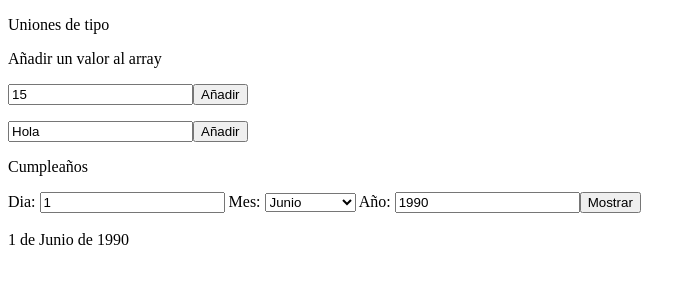
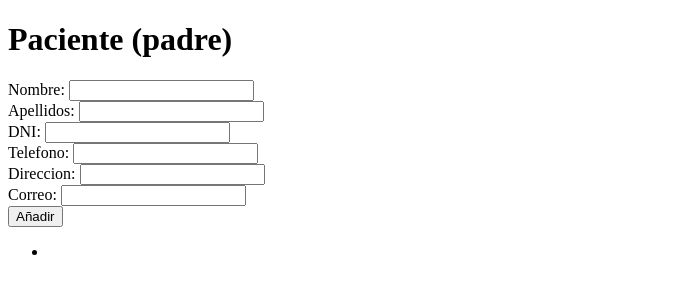
Before and after one commit to Xarli11/angular_01, an Angular app in the folder fundamentosTS/: page / in a window 1280 px wide. Both pictures are taken after a click on the button "Añadir". Shown: the top 300 px of the page, without its empty margins (0-696 px from the left). Built offline with nearby package versions, Linux system fonts and the light colour scheme.

Commit message:
Output Padre Hijo

```diff
--- /dev/null
+++ b/fundamentosTS/src/app/_modelo/paciente.ts
@@ -0,0 +1,57 @@
+export class Paciente{
+  private _nombre: string;
+  private _apellidos: string;
+  private _dni: string;
+  private _telefono: string;
+  private _direccion: string;
+  private _correo: string;
+
+  constructor(nombre: string, apellidos: string, dni: string, telefono: string, direccion: string, correo: string){
+    this._nombre = nombre;
+    this._apellidos = apellidos;
+    this._dni = dni;
+    this._telefono = telefono;
+    this._direccion = direccion;
+    this._correo = correo;
+  }
+
+  get nombre(): string{
+    return this._nombre;
+  }
+  set nombre(nombre: string){
+    this._nombre = nombre;
+  }
+  public get apellidos(): string {
+    return this._apellidos;
+  }
+  public set apellidos(value: string) {
+    this._apellidos = value;
+  }
+  public get dni(): string {
+    return this._dni;
+  }
+  public set dni(value: string) {
+    this._dni = value;
+  }
+  public get telefono(): string {
+    return this._telefono;
+  }
+  public set telefono(value: string) {
+    this._telefono = value;
+  }
+  public get direccion(): string {
+    return this._direccion;
+  }
+  public set direccion(value: string) {
+    this._direccion = value;
+  }
+  public get correo(): string {
+    return this._correo;
+  }
+  public set correo(value: string) {
+    this._correo = value;
+  }
+  public toString(): string{
+    return "Nombre: "+this._nombre+" Apellidos: "+this._apellidos+" DNI: "+this._dni+" Telefono: "+this._telefono+" Direccion: "+this._direccion+" Correo: "+this._correo;
+  }
+}
--- a/fundamentosTS/src/app/app.component.html
+++ b/fundamentosTS/src/app/app.component.html
@@ -1,2 +1,5 @@
-<app-arrays></app-arrays>
-<app-union></app-union>
+<!-- <app-arrays></app-arrays>
+<app-union></app-union> -->
+<app-paciente-padre>
+  <app-paciente-hijo></app-paciente-hijo>
+</app-paciente-padre>
--- a/fundamentosTS/src/app/app.module.ts
+++ b/fundamentosTS/src/app/app.module.ts
@@ -5,12 +5,16 @@ import { AppComponent } from './app.component';
 import { ArraysComponent } from './arrays/arrays.component';
 import { FormsModule } from '@angular/forms';
 import { UnionComponent } from './union/union.component';
+import { PacientePadreComponent } from './paciente-padre/paciente-padre.component';
+import { PacienteHijoComponent } from './paciente-hijo/paciente-hijo.component';
 
 @NgModule({
   declarations: [
     AppComponent,
     ArraysComponent,
-    UnionComponent
+    UnionComponent,
+    PacientePadreComponent,
+    PacienteHijoComponent
   ],
   imports: [
     BrowserModule,
--- /dev/null
+++ b/fundamentosTS/src/app/paciente-hijo/paciente-hijo.component.html
@@ -0,0 +1,7 @@
+Nombre: <input type="text" [(ngModel)]="nombre"><br>
+Apellidos: <input type="text" [(ngModel)]="apellidos"><br>
+DNI: <input type="text" [(ngModel)]="dni"><br>
+Telefono: <input type="text" [(ngModel)]="telefono"><br>
+Direccion: <input type="text" [(ngModel)]="direccion"><br>
+Correo: <input type="text" [(ngModel)]="correo"><br>
+<button (click)="enviarPaciente()">Añadir</button><br>
--- /dev/null
+++ b/fundamentosTS/src/app/paciente-hijo/paciente-hijo.component.ts
@@ -0,0 +1,32 @@
+import { Component } from '@angular/core';
+import { Paciente } from '../_modelo/paciente';
+import {Output, EventEmitter} from '@angular/core'; //Para poder enviar datos al padre
+
+@Component({
+  selector: 'app-paciente-hijo',
+  templateUrl: './paciente-hijo.component.html',
+  styleUrls: ['./paciente-hijo.component.css']
+})
+export class PacienteHijoComponent {
+  @Output() newItemEvent = new EventEmitter<Paciente>();
+  nombre:string="";
+  apellidos:string="";
+  dni:string="";
+  telefono:string="";
+  direccion:string="";
+  correo:string="";
+  //Constructor
+  constructor(){
+    this.mostrar();
+  }
+
+  //Metodos
+  mostrar(){
+    console.log(toString());
+  }
+
+  //Metodos para añadir
+  enviarPaciente(){
+    this.newItemEvent.emit(new Paciente(this.nombre, this.apellidos, this.dni, this.telefono, this.direccion, this.correo));
+  }
+}
--- /dev/null
+++ b/fundamentosTS/src/app/paciente-padre/paciente-padre.component.html
@@ -0,0 +1,7 @@
+<h1>Paciente (padre)</h1>
+<app-paciente-hijo (newItemEvent)="addPaciente($event)"></app-paciente-hijo>
+<ul>
+  <li *ngFor="let paciente of listaPacientes">
+    {{paciente.nombre}}
+  </li>
+</ul>
--- /dev/null
+++ b/fundamentosTS/src/app/paciente-padre/paciente-padre.component.ts
@@ -0,0 +1,18 @@
+import { Component } from '@angular/core';
+import { Paciente } from '../_modelo/paciente';
+
+
+@Component({
+  selector: 'app-paciente-padre',
+  templateUrl: './paciente-padre.component.html',
+  styleUrls: ['./paciente-padre.component.css']
+})
+export class PacientePadreComponent {
+  listaPacientes: Paciente[] = [];
+
+  addPaciente(paciente: Paciente){
+    this.listaPacientes.push(paciente);
+    console.log("Añadido con exito: "+paciente);
+  }
+
+}
--- a/fundamentosTS/src/app/union/union.component.html
+++ b/fundamentosTS/src/app/union/union.component.html
@@ -19,6 +19,8 @@
     <option value="Octubre">Octubre</option>
     <option value="Noviembre">Noviembre</option>
     <option value="Diciembre">Diciembre</option>
+    <!--ngFor -->
+
   </select>
   Año: <input type="number" [(ngModel)]="yearCumple">
   <button (click)="mostrarCumple()">Mostrar</button><br><br>
```
Also changed, not shown: fundamentosTS/src/app/paciente-hijo/paciente-hijo.component.css (added), fundamentosTS/src/app/paciente-padre/paciente-padre.component.css (added).
